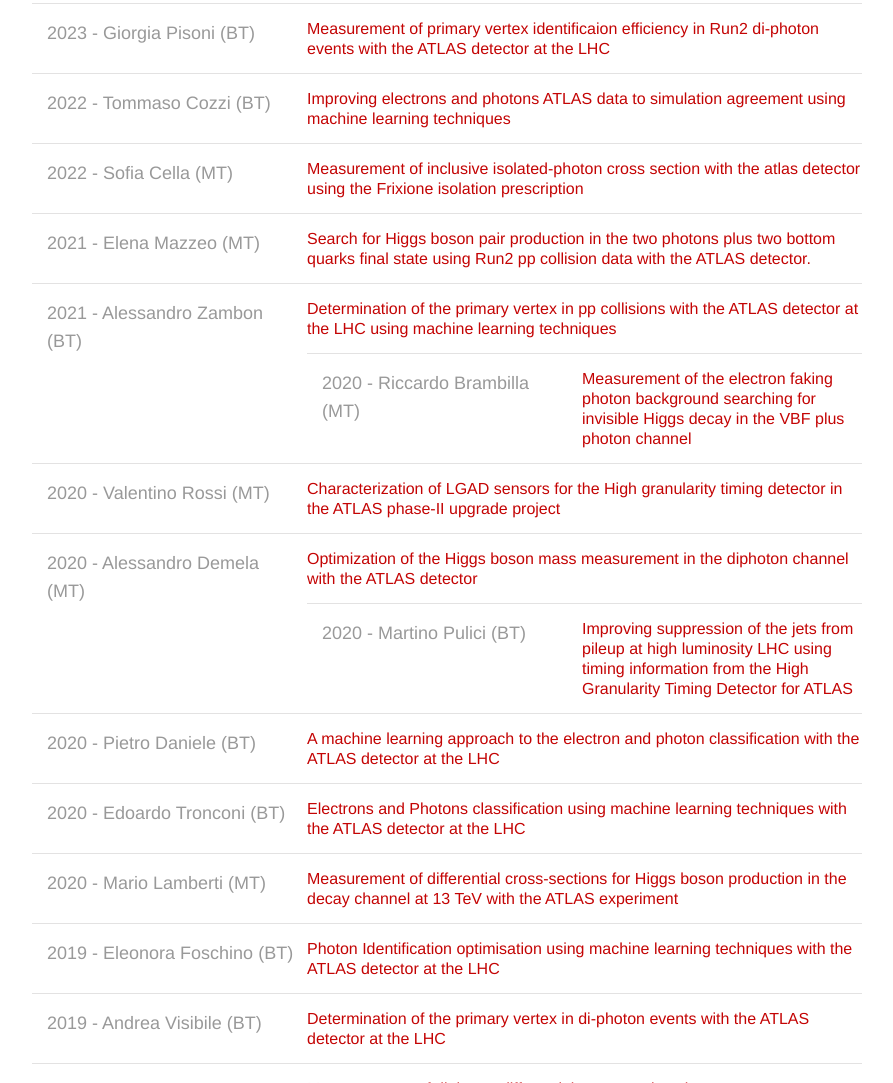
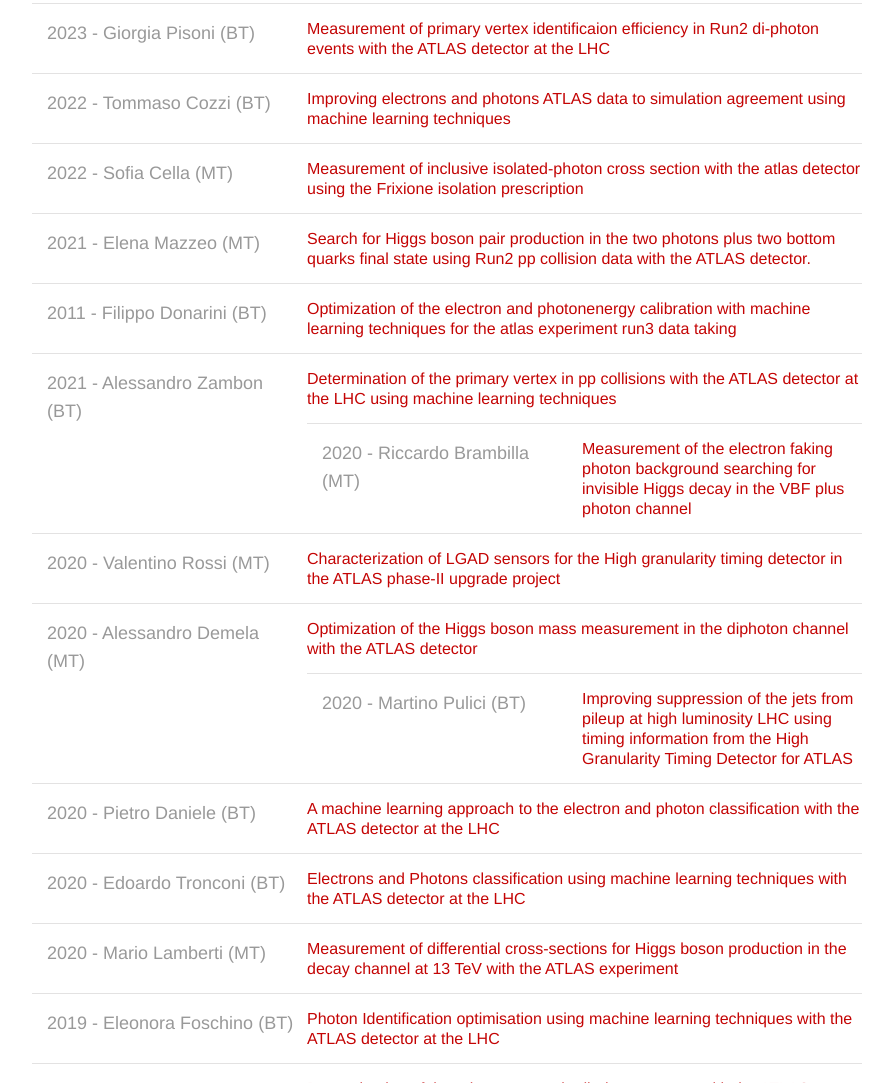
Before and after one commit to wiso/my_accademic_website, a plain HTML site: page public/index.html in a window 1280 px wide. Shown: the part 2692-3775 px from the top of the page, without its empty margins (193-1086 px from the left). Drawn offline with Linux system fonts and the light colour scheme.

Commit message:
add missing Donarini

```diff
--- a/public/index.html
+++ b/public/index.html
@@ -172,6 +172,7 @@
 					<dt>2022 - Tommaso Cozzi (BT)</dt>
 					<dd>Improving electrons and photons ATLAS data to simulation agreement using machine learning
 						techniques</dd>
+
 					<dt>2022 - Sofia Cella (MT)</dt>
 					<dd><a href="https://pubblicazioni.dsi.infn.it/tesi/dettaglioTesi.php?tid=532333">Measurement of
 							inclusive isolated-photon cross section with the atlas detector using the
@@ -182,6 +183,12 @@
 					<dd><a href="https://pubblicazioni.dsi.infn.it/tesi/dettaglioTesi.php?tid=531193"> Search for Higgs
 							boson pair production in the two photons plus two bottom quarks final state using Run2 pp
 							collision data with the ATLAS detector. </a>
+					</dd>
+
+					<dt>2011 - Filippo Donarini (BT)</dt>
+					<dd>Optimization of the electron and photonenergy
+						calibration with machine learning techniques for
+						the atlas experiment run3 data taking
 					</dd>
 
 					<dt>2021 - Alessandro Zambon (BT)</dt>
@@ -201,7 +208,6 @@
 					<dt>2020 - Alessandro Demela (MT)</dt>
 					<dd>Optimization of the Higgs boson mass measurement in the
 						diphoton channel with the ATLAS detector</dd>
-
 
 					<dt>2020 - Martino Pulici (BT)</dt>
 					<dd>Improving suppression of the jets from pileup at high luminosity
```
